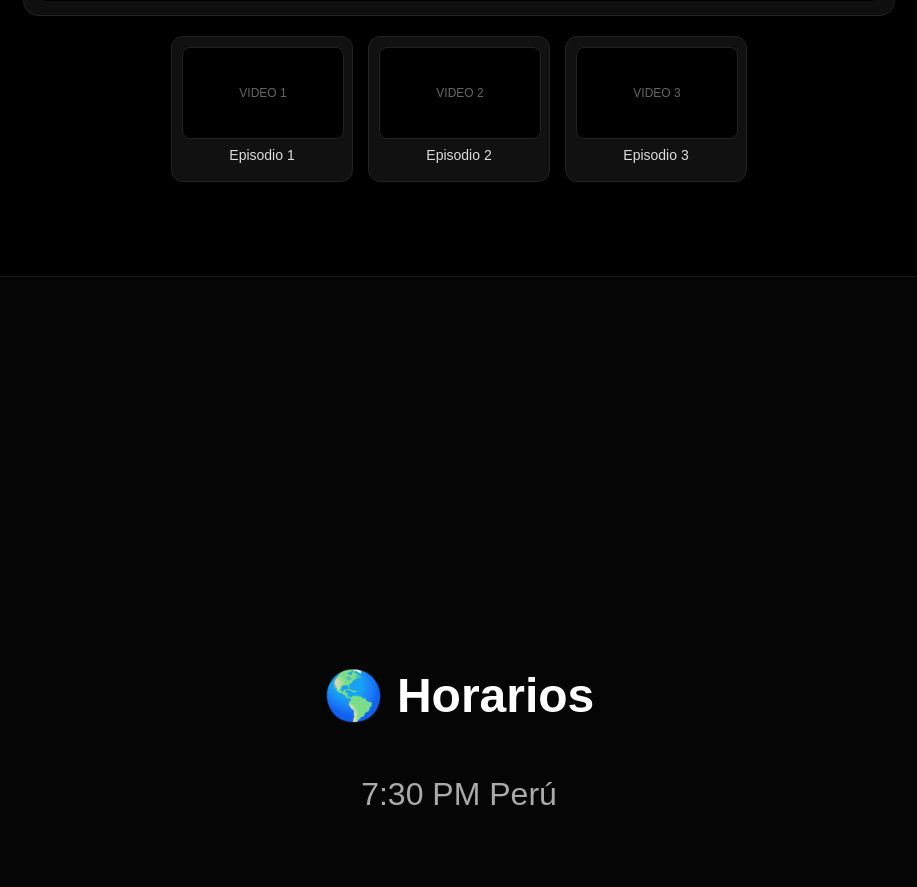
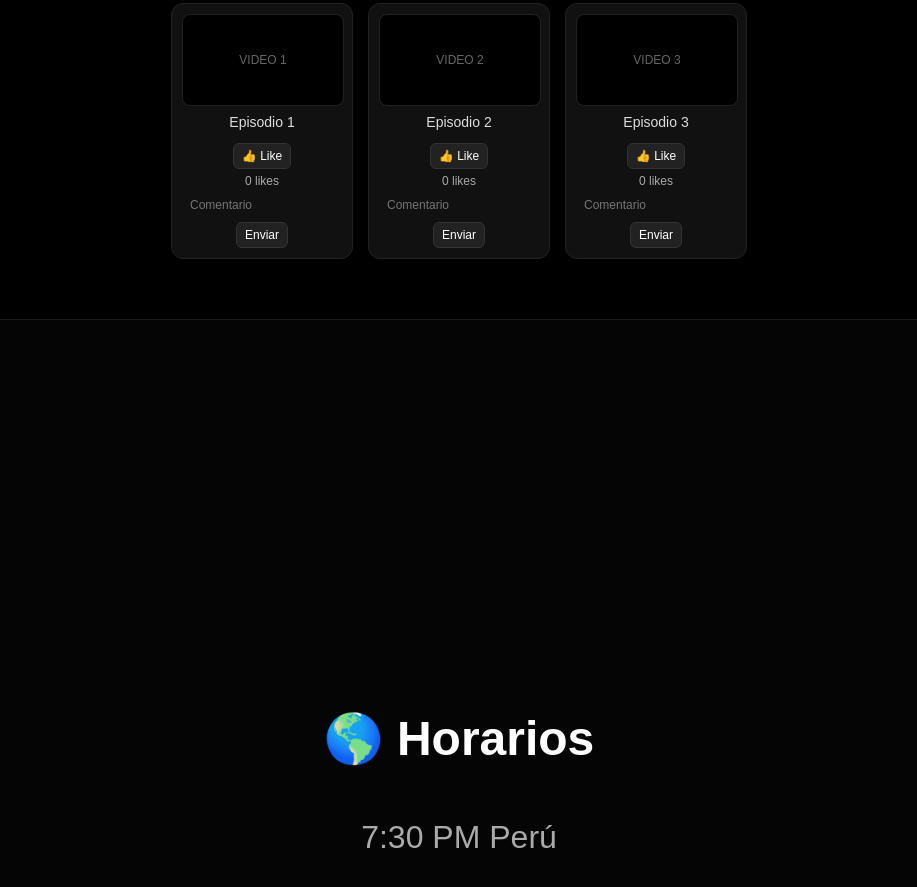
Before and after one commit to httpsnicotic/nicotic.github.io, a plain HTML site: page portal.html in a window 1280 px wide. Shown: the part 2366-3253 px from the top of the page, without its empty margins (181-1098 px from the left). Drawn offline with Linux system fonts and the light colour scheme; grey boxes are pictures that could not be loaded.

Commit message:
Update portal.html

```diff
--- a/portal.html
+++ b/portal.html
@@ -84,7 +84,7 @@ max-width:1000px;
 margin-top:20px;
 }
 
-/* MINI CARDS LIGERAS */
+/* VIDEO CARD */
 .video-card{
 background:#111;
 padding:10px;
@@ -100,13 +100,7 @@ transform:scale(1.05);
 border-color:#555;
 }
 
-.video-card p{
-margin:8px 0;
-font-size:14px;
-color:#ddd;
-}
-
-/* MINIATURA (IMPORTANTE: NO CARGA VIDEO) */
+/* MINIATURA LIGERA (SIN VIDEO = SIN LAG) */
 .thumb{
 width:100%;
 height:90px;
@@ -118,6 +112,42 @@ justify-content:center;
 font-size:12px;
 color:#666;
 border:1px solid #222;
+}
+
+.video-card p{
+margin:8px 0;
+font-size:14px;
+color:#ddd;
+}
+
+/* INTERACCIÓN */
+button{
+background:#222;
+color:white;
+border:1px solid #333;
+padding:5px 8px;
+margin-top:5px;
+border-radius:6px;
+cursor:pointer;
+font-size:12px;
+}
+
+input{
+width:90%;
+margin-top:5px;
+padding:5px;
+border-radius:6px;
+border:none;
+background:#111;
+color:white;
+font-size:12px;
+}
+
+span{
+display:block;
+margin-top:5px;
+color:#aaa;
+font-size:12px;
 }
 
 /* NOTICIAS */
@@ -185,19 +215,46 @@ width:45%;
 
 <div class="video-grid">
 
+<!-- VIDEO 1 -->
 <div class="video-card" onclick="changeVideo('videos/video1.mp4')">
 <div class="thumb">VIDEO 1</div>
 <p>Episodio 1</p>
+
+<button onclick="event.stopPropagation(); likeVideo('video1')">👍 Like</button>
+<span id="likes-video1">0 likes</span>
+
+<div id="comments-video1"></div>
+
+<input id="input-video1" placeholder="Comentario">
+<button onclick="event.stopPropagation(); addComment('video1')">Enviar</button>
 </div>
 
+<!-- VIDEO 2 -->
 <div class="video-card" onclick="changeVideo('videos/video2.mp4')">
 <div class="thumb">VIDEO 2</div>
 <p>Episodio 2</p>
+
+<button onclick="event.stopPropagation(); likeVideo('video2')">👍 Like</button>
+<span id="likes-video2">0 likes</span>
+
+<div id="comments-video2"></div>
+
+<input id="input-video2" placeholder="Comentario">
+<button onclick="event.stopPropagation(); addComment('video2')">Enviar</button>
 </div>
 
+<!-- VIDEO 3 -->
 <div class="video-card" onclick="changeVideo('videos/video3.mp4')">
 <div class="thumb">VIDEO 3</div>
 <p>Episodio 3</p>
+
+<button onclick="event.stopPropagation(); likeVideo('video3')">👍 Like</button>
+<span id="likes-video3">0 likes</span>
+
+<div id="comments-video3"></div>
+
+<input id="input-video3" placeholder="Comentario">
+<button onclick="event.stopPropagation(); addComment('video3')">Enviar</button>
 </div>
 
 </div>
@@ -238,5 +295,7 @@ function changeVideo(src){
 }
 </script>
 
+<script src="script.js"></script>
+
 </body>
 </html>
```
